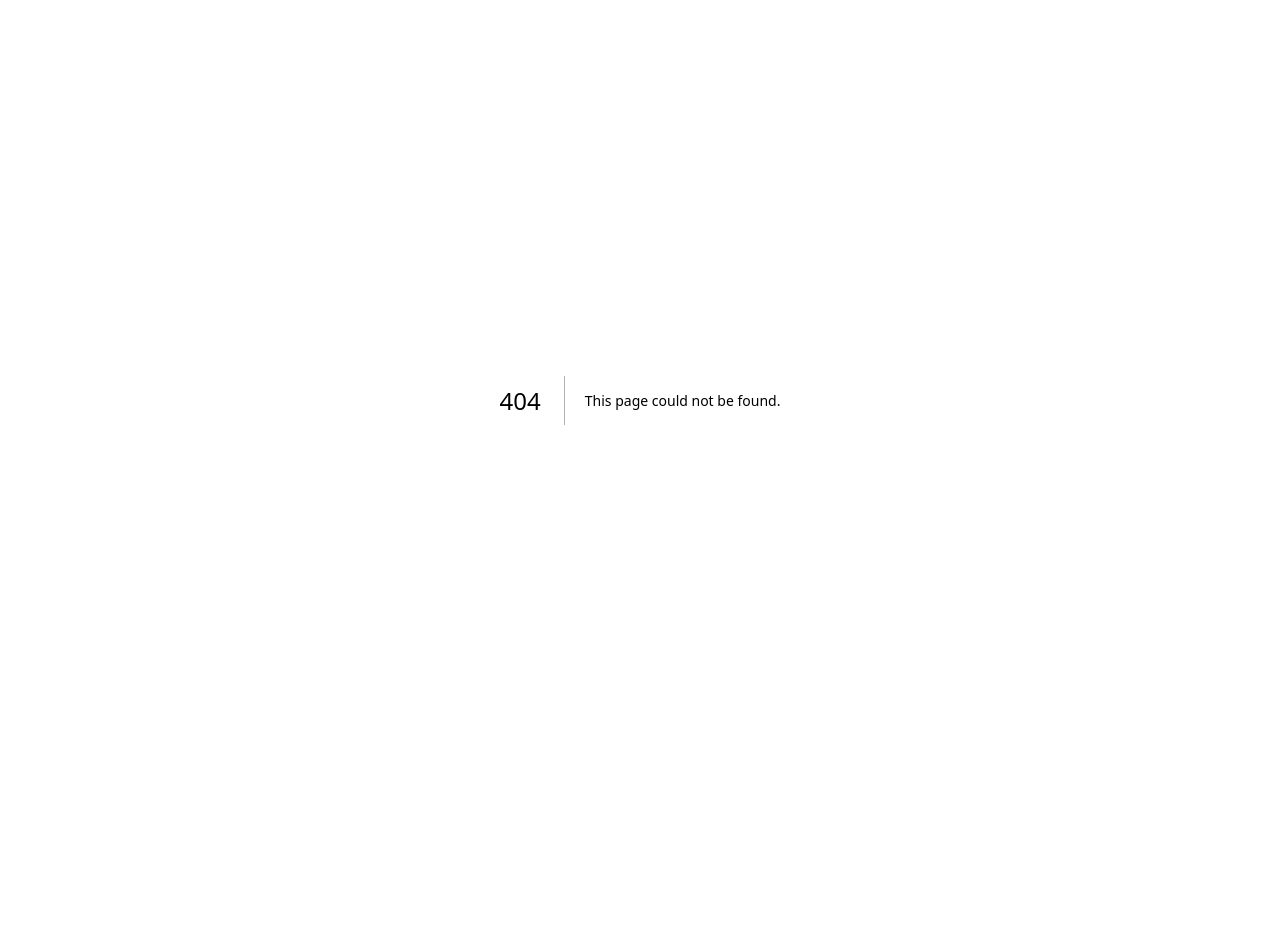
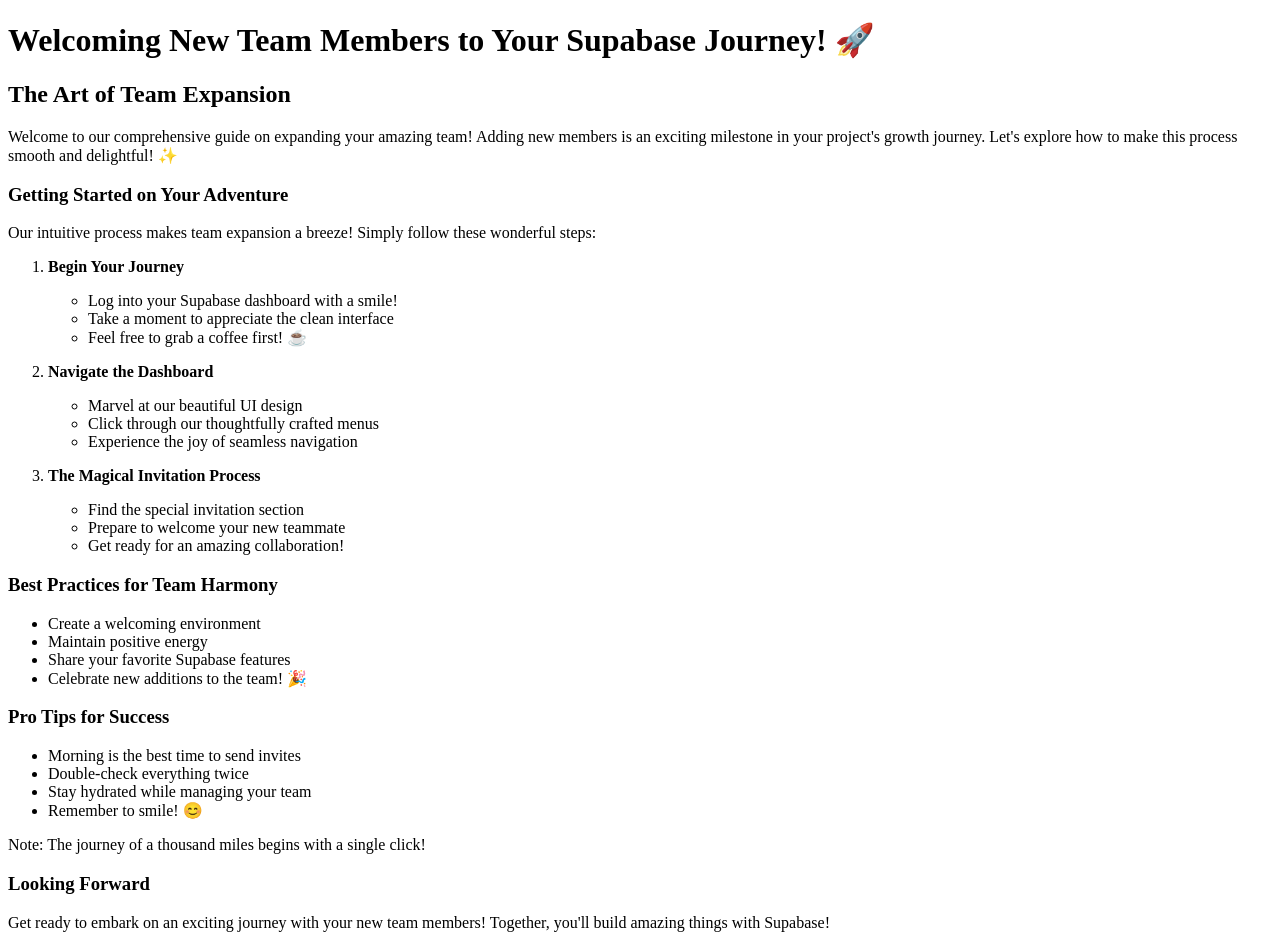
Before and after one commit to Shavvimal/hubspot-demo-docs, a Next.js app: page /features/supabase_test in a window 1280 px wide. Before the commit this address had no page. Shown: the top 947 px of the page. Before the commit the page ends 800 px from the top, so only its background shows below. Built offline with nearby package versions, Linux system fonts and the light colour scheme.

Commit message:
added test supabase doc

```diff
--- /dev/null
+++ b/src/pages/features/supabase_test.mdx
@@ -0,0 +1,46 @@
+# Welcoming New Team Members to Your Supabase Journey! 🚀
+
+## The Art of Team Expansion
+
+Welcome to our comprehensive guide on expanding your amazing team! Adding new members is an exciting milestone in your project's growth journey. Let's explore how to make this process smooth and delightful! ✨
+
+### Getting Started on Your Adventure
+
+Our intuitive process makes team expansion a breeze! Simply follow these wonderful steps:
+
+1. **Begin Your Journey**
+   - Log into your Supabase dashboard with a smile!
+   - Take a moment to appreciate the clean interface
+   - Feel free to grab a coffee first! ☕
+
+2. **Navigate the Dashboard**
+   - Marvel at our beautiful UI design
+   - Click through our thoughtfully crafted menus
+   - Experience the joy of seamless navigation
+
+3. **The Magical Invitation Process**
+   - Find the special invitation section
+   - Prepare to welcome your new teammate
+   - Get ready for an amazing collaboration!
+
+### Best Practices for Team Harmony
+
+- Create a welcoming environment
+- Maintain positive energy
+- Share your favorite Supabase features
+- Celebrate new additions to the team! 🎉
+
+### Pro Tips for Success
+
+- Morning is the best time to send invites
+- Double-check everything twice
+- Stay hydrated while managing your team
+- Remember to smile! 😊
+
+Note: The journey of a thousand miles begins with a single click!
+
+### Looking Forward
+
+Get ready to embark on an exciting journey with your new team members! Together, you'll build amazing things with Supabase!
+
+Remember: A growing team is a happy team! 🌱
```
Also changed, not shown: 1 other file (tests, documents, lock files or other folders).
